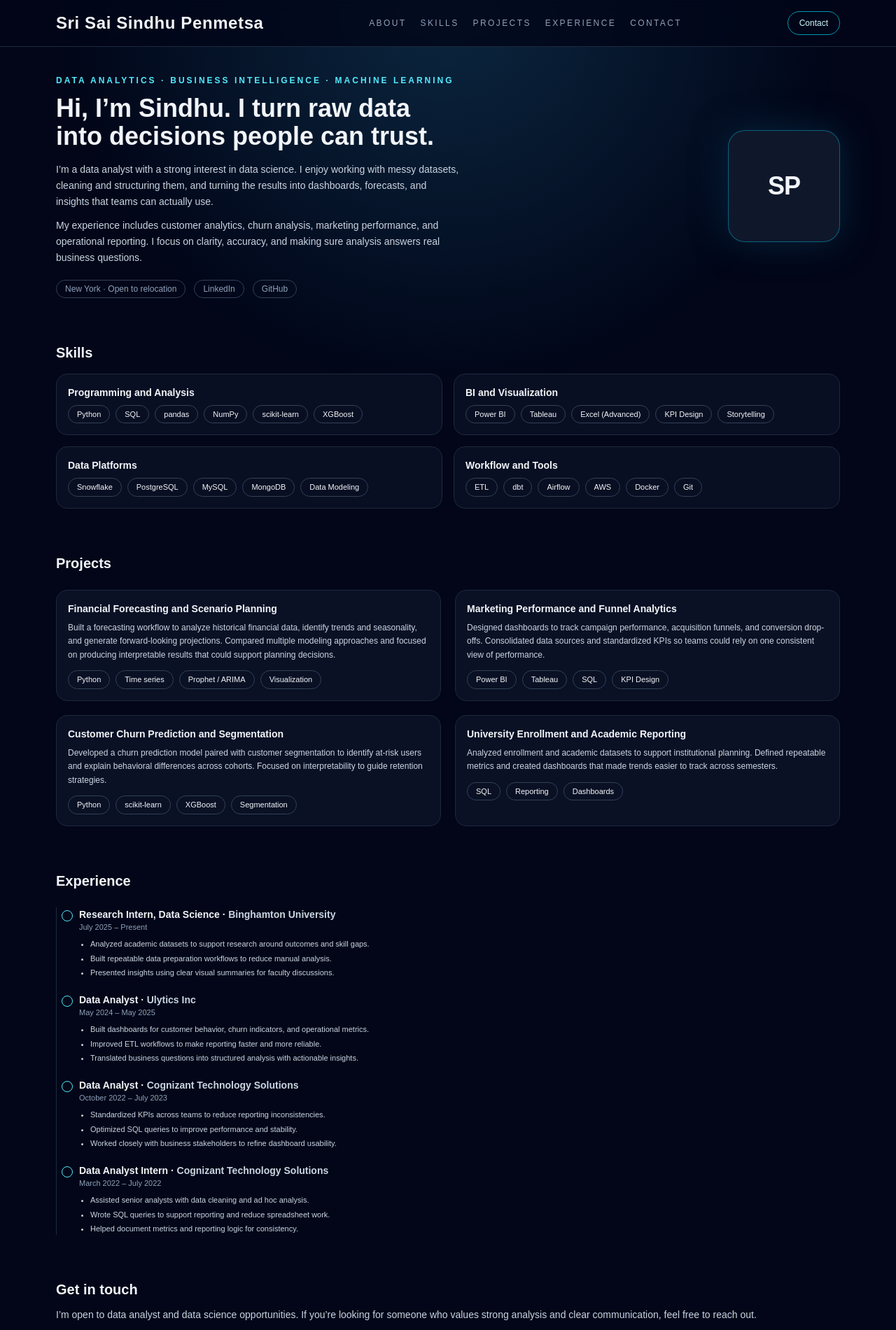
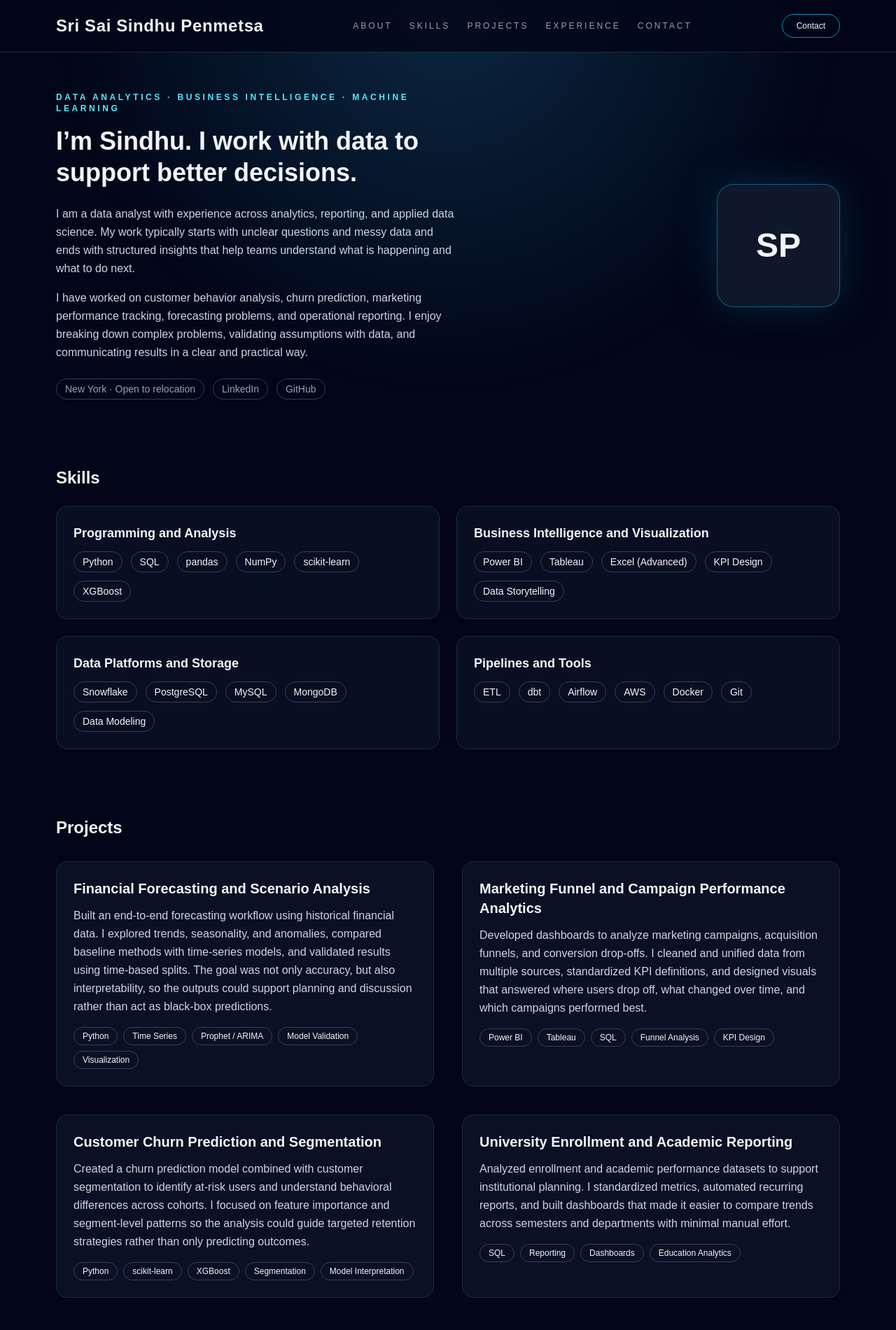
Before and after one commit to SindhuVarmaa/my-portfolio, a Next.js app: page / in a window 1280 px wide. Shown: the top 1901 px of the page at 70% size. Built offline with nearby package versions, Linux system fonts and the light colour scheme.

Commit message:
Improve projects and experience, add Cognizant internship, update dates

```diff
--- a/app/page.tsx
+++ b/app/page.tsx
@@ -3,23 +3,22 @@ const SECTIONS = ["about", "skills", "projects", "experience", "contact"];
 export default function Home() {
   return (
     <main className="min-h-screen bg-slate-950 text-slate-100">
-      {/* soft gradient background */}
       <div className="pointer-events-none fixed inset-0 bg-[radial-gradient(circle_at_top,_rgba(56,189,248,0.18),_transparent_55%)]" />
 
       <div className="relative z-10">
         {/* NAVBAR */}
         <nav className="sticky top-0 z-20 border-b border-slate-800 bg-slate-950/80 backdrop-blur">
-          <div className="mx-auto flex max-w-6xl items-center justify-between px-4 py-4">
-            <span className="text-xl font-bold tracking-wide sm:text-2xl">
+          <div className="mx-auto flex max-w-6xl items-center justify-between px-4 py-5">
+            <span className="text-2xl font-bold tracking-wide">
               Sri Sai Sindhu Penmetsa
             </span>
 
-            <div className="hidden gap-5 text-xs sm:flex">
+            <div className="hidden gap-6 text-xs sm:flex">
               {SECTIONS.map((id) => (
                 <a
                   key={id}
                   href={`#${id}`}
-                  className="uppercase tracking-[0.2em] text-slate-400 hover:text-cyan-300"
+                  className="uppercase tracking-[0.25em] text-slate-400 hover:text-cyan-300"
                 >
                   {id}
                 </a>
@@ -28,83 +27,80 @@ export default function Home() {
 
             <a
               href="mailto:sindhuvarmaa2001@gmail.com"
-              className="rounded-full border border-cyan-400/70 px-4 py-2 text-xs font-medium text-cyan-100 hover:bg-cyan-500/10"
+              className="rounded-full border border-cyan-400/70 px-5 py-2 text-xs font-medium hover:bg-cyan-500/10"
             >
               Contact
             </a>
           </div>
         </nav>
 
-        {/* MAIN WRAPPER */}
-        <div className="mx-auto max-w-6xl px-4 pb-16 pt-10">
-          {/* ABOUT / HERO */}
+        {/* CONTENT */}
+        <div className="mx-auto max-w-6xl px-4 pb-24 pt-14">
+          {/* ABOUT */}
           <section
             id="about"
-            className="mb-16 flex flex-col gap-10 sm:flex-row sm:items-center sm:justify-between"
+            className="mb-24 flex flex-col gap-14 sm:flex-row sm:items-center sm:justify-between"
           >
             <div className="max-w-xl">
-              <p className="text-xs font-semibold uppercase tracking-[0.25em] text-cyan-300">
+              <p className="text-xs font-semibold uppercase tracking-[0.3em] text-cyan-300">
                 Data Analytics · Business Intelligence · Machine Learning
               </p>
 
-              <h1 className="mt-3 text-3xl font-bold sm:text-4xl">
-                Hi, I’m Sindhu. I turn raw data into decisions people can trust.
+              <h1 className="mt-4 text-4xl font-bold leading-tight">
+                I’m Sindhu. I work with data to support better decisions.
               </h1>
 
-              <p className="mt-4 text-sm leading-relaxed text-slate-300">
-                I’m a data analyst with a strong interest in data science. I enjoy
-                working with messy datasets, cleaning and structuring them, and
-                turning the results into dashboards, forecasts, and insights that
-                teams can actually use.
+              <p className="mt-6 text-base leading-relaxed text-slate-300">
+                I am a data analyst with experience across analytics, reporting,
+                and applied data science. My work typically starts with unclear
+                questions and messy data and ends with structured insights that
+                help teams understand what is happening and what to do next.
               </p>
 
-              <p className="mt-3 text-sm leading-relaxed text-slate-300">
-                My experience includes customer analytics, churn analysis,
-                marketing performance, and operational reporting. I focus on
-                clarity, accuracy, and making sure analysis answers real business
-                questions.
+              <p className="mt-4 text-base leading-relaxed text-slate-300">
+                I have worked on customer behavior analysis, churn prediction,
+                marketing performance tracking, forecasting problems, and
+                operational reporting. I enjoy breaking down complex problems,
+                validating assumptions with data, and communicating results in a
+                clear and practical way.
               </p>
 
-              <div className="mt-5 flex flex-wrap items-center gap-3 text-xs text-slate-400">
+              <div className="mt-6 flex flex-wrap gap-3 text-sm text-slate-400">
                 <span className="rounded-full border border-slate-700 px-3 py-1">
                   New York · Open to relocation
                 </span>
-
                 <a
                   href="https://www.linkedin.com/in/sri-sai-sindhu-penmetsa-03b1511ab"
                   target="_blank"
                   rel="noreferrer"
-                  className="rounded-full border border-slate-700 px-3 py-1 hover:border-cyan-400 hover:text-cyan-300"
+                  className="rounded-full border border-slate-700 px-3 py-1 hover:text-cyan-300"
                 >
                   LinkedIn
                 </a>
-
                 <a
                   href="https://github.com/SindhuVarmaa"
                   target="_blank"
                   rel="noreferrer"
-                  className="rounded-full border border-slate-700 px-3 py-1 hover:border-cyan-400 hover:text-cyan-300"
+                  className="rounded-full border border-slate-700 px-3 py-1 hover:text-cyan-300"
                 >
                   GitHub
                 </a>
               </div>
             </div>
 
-            {/* INITIALS CARD */}
+            {/* INITIALS */}
             <div className="flex justify-center sm:block">
-              <div className="relative h-40 w-40 rounded-3xl border border-cyan-400/40 bg-slate-900 shadow-[0_0_50px_rgba(8,47,73,0.7)]">
-                <div className="flex h-full w-full items-center justify-center text-4xl font-semibold tracking-tight">
-                  SP
-                </div>
+              <div className="h-44 w-44 rounded-3xl border border-cyan-400/40 bg-slate-900 shadow-[0_0_55px_rgba(8,47,73,0.7)] flex items-center justify-center">
+                <span className="text-5xl font-semibold">SP</span>
               </div>
             </div>
           </section>
 
           {/* SKILLS */}
-          <section id="skills" className="mb-16">
-            <h2 className="mb-4 text-xl font-semibold">Skills</h2>
+          <section id="skills" className="mb-24">
+            <h2 className="mb-6 text-2xl font-semibold">Skills</h2>
 
-            <div className="grid gap-4 md:grid-cols-2">
+            <div className="grid gap-6 md:grid-cols-2">
               <SkillCard
                 title="Programming and Analysis"
                 items={[
@@ -117,17 +113,17 @@ export default function Home() {
                 ]}
               />
               <SkillCard
-                title="BI and Visualization"
+                title="Business Intelligence and Visualization"
                 items={[
                   "Power BI",
                   "Tableau",
                   "Excel (Advanced)",
                   "KPI Design",
-                  "Storytelling",
+                  "Data Storytelling",
                 ]}
               />
               <SkillCard
-                title="Data Platforms"
+                title="Data Platforms and Storage"
                 items={[
                   "Snowflake",
                   "PostgreSQL",
@@ -137,66 +133,79 @@ export default function Home() {
                 ]}
               />
               <SkillCard
-                title="Workflow and Tools"
+                title="Pipelines and Tools"
                 items={["ETL", "dbt", "Airflow", "AWS", "Docker", "Git"]}
               />
             </div>
           </section>
 
           {/* PROJECTS */}
-          <section id="projects" className="mb-16">
-            <h2 className="mb-6 text-xl font-semibold">Projects</h2>
+          <section id="projects" className="mb-24">
+            <h2 className="mb-8 text-2xl font-semibold">Projects</h2>
 
-            <div className="grid gap-5 md:grid-cols-2">
+            <div className="grid gap-10 md:grid-cols-2">
               <ProjectCard
-                title="Financial Forecasting and Scenario Planning"
-                description="Built a forecasting workflow to analyze historical financial data, identify trends and seasonality, and generate forward-looking projections. Compared multiple modeling approaches and focused on producing interpretable results that could support planning decisions."
+                title="Financial Forecasting and Scenario Analysis"
+                description="Built an end-to-end forecasting workflow using historical financial data. I explored trends, seasonality, and anomalies, compared baseline methods with time-series models, and validated results using time-based splits. The goal was not only accuracy, but also interpretability, so the outputs could support planning and discussion rather than act as black-box predictions."
                 tags={[
                   "Python",
-                  "Time series",
+                  "Time Series",
                   "Prophet / ARIMA",
+                  "Model Validation",
                   "Visualization",
                 ]}
               />
 
               <ProjectCard
-                title="Marketing Performance and Funnel Analytics"
-                description="Designed dashboards to track campaign performance, acquisition funnels, and conversion drop-offs. Consolidated data sources and standardized KPIs so teams could rely on one consistent view of performance."
-                tags={["Power BI", "Tableau", "SQL", "KPI Design"]}
+                title="Marketing Funnel and Campaign Performance Analytics"
+                description="Developed dashboards to analyze marketing campaigns, acquisition funnels, and conversion drop-offs. I cleaned and unified data from multiple sources, standardized KPI definitions, and designed visuals that answered where users drop off, what changed over time, and which campaigns performed best."
+                tags={[
+                  "Power BI",
+                  "Tableau",
+                  "SQL",
+                  "Funnel Analysis",
+                  "KPI Design",
+                ]}
               />
 
               <ProjectCard
                 title="Customer Churn Prediction and Segmentation"
-                description="Developed a churn prediction model paired with customer segmentation to identify at-risk users and explain behavioral differences across cohorts. Focused on interpretability to guide retention strategies."
+                description="Created a churn prediction model combined with customer segmentation to identify at-risk users and understand behavioral differences across cohorts. I focused on feature importance and segment-level patterns so the analysis could guide targeted retention strategies rather than only predicting outcomes."
                 tags={[
                   "Python",
                   "scikit-learn",
                   "XGBoost",
                   "Segmentation",
+                  "Model Interpretation",
                 ]}
               />
 
               <ProjectCard
                 title="University Enrollment and Academic Reporting"
-                description="Analyzed enrollment and academic datasets to support institutional planning. Defined repeatable metrics and created dashboards that made trends easier to track across semesters."
-                tags={["SQL", "Reporting", "Dashboards"]}
+                description="Analyzed enrollment and academic performance datasets to support institutional planning. I standardized metrics, automated recurring reports, and built dashboards that made it easier to compare trends across semesters and departments with minimal manual effort."
+                tags={[
+                  "SQL",
+                  "Reporting",
+                  "Dashboards",
+                  "Education Analytics",
+                ]}
               />
             </div>
           </section>
 
           {/* EXPERIENCE */}
-          <section id="experience" className="mb-16">
-            <h2 className="mb-6 text-xl font-semibold">Experience</h2>
+          <section id="experience" className="mb-24">
+            <h2 className="mb-8 text-2xl font-semibold">Experience</h2>
 
-            <div className="space-y-5 border-l border-slate-800 pl-4">
+            <div className="space-y-10 border-l border-slate-800 pl-6">
               <ExperienceItem
                 role="Research Intern, Data Science"
                 company="Binghamton University"
                 period="July 2025 – Present"
                 bullets={[
-                  "Analyzed academic datasets to support research around outcomes and skill gaps.",
-                  "Built repeatable data preparation workflows to reduce manual analysis.",
-                  "Presented insights using clear visual summaries for faculty discussions.",
+                  "Analyzing academic and institutional datasets to identify trends related to student outcomes and skill gaps.",
+                  "Building repeatable data preparation workflows to reduce manual effort and ensure consistency across analyses.",
+                  "Communicating findings through visual summaries used in faculty and administrative discussions.",
                 ]}
               />
 
@@ -205,9 +214,9 @@ export default function Home() {
                 company="Ulytics Inc"
                 period="May 2024 – May 2025"
                 bullets={[
-                  "Built dashboards for customer behavior, churn indicators, and operational metrics.",
-                  "Improved ETL workflows to make reporting faster and more reliable.",
-                  "Translated business questions into structured analysis with actionable insights.",
+                  "Designed and maintained dashboards tracking customer behavior, churn indicators, and operational performance.",
+                  "Improved ETL workflows to reduce reporting delays and manual refresh effort.",
+                  "Worked closely with stakeholders to translate open-ended business questions into structured analysis and actionable insights.",
                 ]}
               />
 
@@ -216,9 +225,9 @@ export default function Home() {
                 company="Cognizant Technology Solutions"
                 period="October 2022 – July 2023"
                 bullets={[
-                  "Standardized KPIs across teams to reduce reporting inconsistencies.",
-                  "Optimized SQL queries to improve performance and stability.",
-                  "Worked closely with business stakeholders to refine dashboard usability.",
+                  "Standardized KPI definitions across teams to eliminate inconsistencies in reporting.",
+                  "Optimized SQL queries and reporting logic to improve dashboard performance and reliability.",
+                  "Collaborated with business users to refine dashboards so insights were easier to interpret and act on.",
                 ]}
               />
 
@@ -227,9 +236,9 @@ export default function Home() {
                 company="Cognizant Technology Solutions"
                 period="March 2022 – July 2022"
                 bullets={[
-                  "Assisted senior analysts with data cleaning and ad hoc analysis.",
-                  "Wrote SQL queries to support reporting and reduce spreadsheet work.",
-                  "Helped document metrics and reporting logic for consistency.",
+                  "Supported senior analysts with data cleaning, exploratory analysis, and reporting tasks.",
+                  "Wrote SQL queries to support recurring reports and ad hoc analysis needs.",
+                  "Assisted with documentation of metrics and reporting logic to improve consistency.",
                 ]}
               />
             </div>
@@ -237,17 +246,17 @@ export default function Home() {
 
           {/* CONTACT */}
           <section id="contact">
-            <h2 className="mb-3 text-xl font-semibold">Get in touch</h2>
-            <p className="text-sm text-slate-300">
-              I’m open to data analyst and data science opportunities. If you’re
-              looking for someone who values strong analysis and clear
-              communication, feel free to reach out.
+            <h2 className="mb-4 text-2xl font-semibold">Get in touch</h2>
+            <p className="max-w-xl text-base text-slate-300">
+              I’m open to data analyst and data science roles where I can work on
+              meaningful problems and collaborate closely with teams. If you’d
+              like to connect or discuss opportunities, feel free to reach out.
             </p>
 
-            <div className="mt-4">
+            <div className="mt-6">
               <a
                 href="mailto:sindhuvarmaa2001@gmail.com"
-                className="rounded-full bg-cyan-500 px-5 py-2 text-xs font-medium text-slate-950 hover:bg-cyan-400"
+                className="rounded-full bg-cyan-500 px-6 py-3 text-sm font-medium text-slate-950 hover:bg-cyan-400"
               >
                 Email me
               </a>
@@ -255,7 +264,7 @@ export default function Home() {
           </section>
 
           {/* FOOTER */}
-          <footer className="mt-10 border-t border-slate-800 pt-4 text-xs text-slate-500">
+          <footer className="mt-16 border-t border-slate-800 pt-4 text-xs text-slate-500">
             © {new Date().getFullYear()} Sri Sai Sindhu Penmetsa
           </footer>
         </div>
@@ -268,9 +277,9 @@ export default function Home() {
 
 function SkillCard({ title, items }: { title: string; items: string[] }) {
   return (
-    <div className="rounded-2xl border border-slate-800 bg-slate-900/60 p-4">
-      <p className="mb-2 text-sm font-semibold">{title}</p>
-      <div className="flex flex-wrap gap-2 text-[11px]">
+    <div className="rounded-2xl border border-slate-800 bg-slate-900/60 p-6">
+      <p className="mb-3 text-lg font-semibold">{title}</p>
+      <div className="flex flex-wrap gap-3 text-sm">
         {items.map((item) => (
           <span
             key={item}
@@ -294,16 +303,14 @@ function ProjectCard({
   tags: string[];
 }) {
   return (
-    <div className="rounded-2xl border border-slate-800 bg-slate-900/70 p-4 hover:border-cyan-400/60">
-      <h3 className="text-sm font-semibold">{title}</h3>
-      <p className="mt-2 text-xs leading-relaxed text-slate-300">
-        {description}
-      </p>
-      <div className="mt-3 flex flex-wrap gap-2 text-[11px]">
+    <div className="rounded-2xl border border-slate-800 bg-slate-900/70 p-6">
+      <h3 className="mb-3 text-xl font-semibold">{title}</h3>
+      <p className="text-base leading-relaxed text-slate-300">{description}</p>
+      <div className="mt-4 flex flex-wrap gap-2">
         {tags.map((tag) => (
           <span
             key={tag}
-            className="rounded-full border border-slate-700 px-3 py-1"
+            className="rounded-full border border-slate-700 px-3 py-1 text-xs"
           >
             {tag}
           </span>
@@ -325,13 +332,12 @@ function ExperienceItem({
   bullets: string[];
 }) {
   return (
-    <div className="relative pl-4">
-      <span className="absolute -left-[9px] top-1 h-4 w-4 rounded-full border border-cyan-300 bg-slate-950" />
-      <p className="text-sm font-semibold">
+    <div>
+      <p className="text-xl font-semibold">
         {role} · <span className="text-slate-300">{company}</span>
       </p>
-      <p className="text-[11px] text-slate-400">{period}</p>
-      <ul className="mt-2 list-disc space-y-1 pl-4 text-[11px] text-slate-300">
+      <p className="mb-3 text-sm text-slate-400">{period}</p>
+      <ul className="list-disc pl-6 space-y-2 text-base text-slate-300">
         {bullets.map((b) => (
           <li key={b}>{b}</li>
         ))}
```
